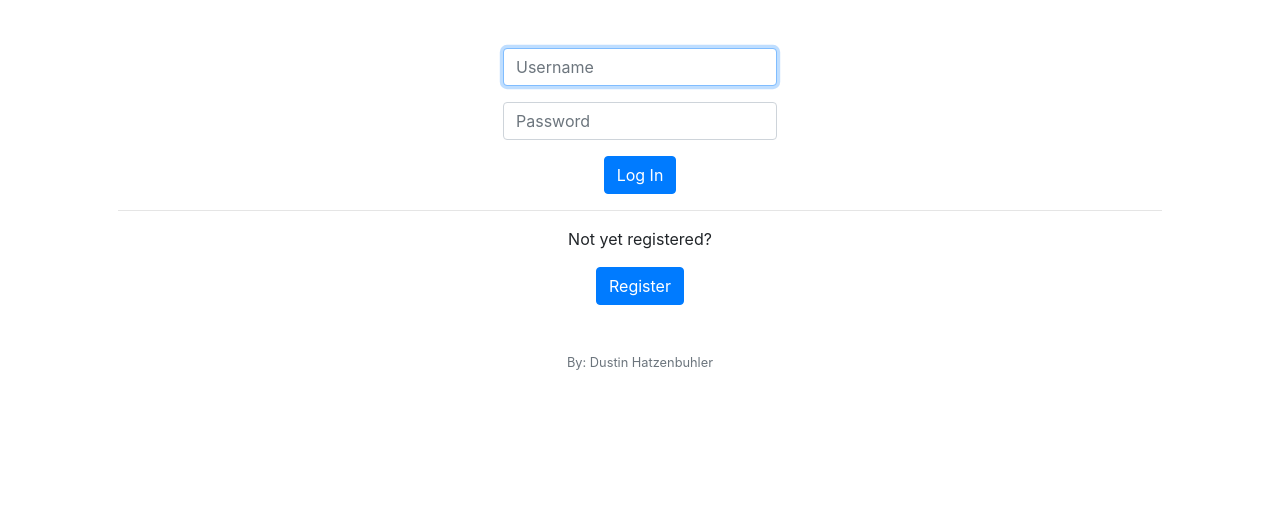
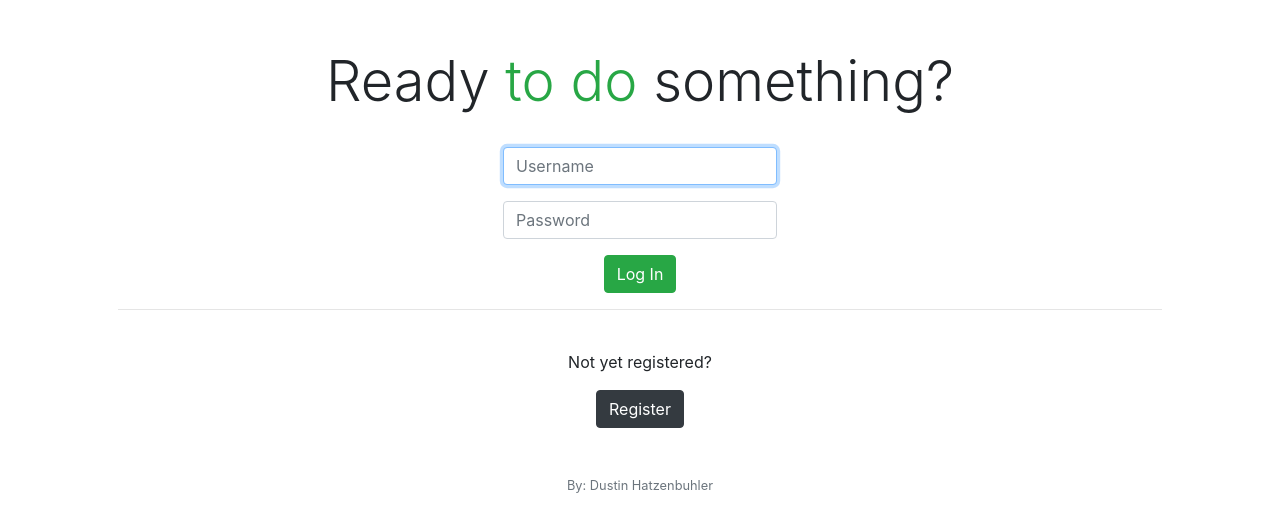
Before and after one commit to DustyHatz/CS50projects, a Flask app: page /login in a window 1280 px wide. Shown: the part 76-608 px from the top of the page. Run offline with Flask 2, Linux system fonts and the light colour scheme; some libraries are stand-ins or nearby versions.

Commit message:
add bootstrap error feedback, add header

```diff
--- a/final/todo/templates/login.html
+++ b/final/todo/templates/login.html
@@ -5,16 +5,25 @@
 {% endblock %}
 
 {% block main %}
-    <form action="/login" method="post">
+    <h1 class="display-4">Ready <span class="text-success">to do</span> something?</h1>
+        <br>
+    <form action="/login" method="post" class="needs-validation" novalidate>
         <div class="form-group">
-            <input autocomplete="off" autofocus class="form-control" name="username" placeholder="Username" type="text">
+            <input autocomplete="off" autofocus class="form-control" id="validationDefault02" name="username" placeholder="Username" type="text" required>
+            <div class="invalid-feedback">
+                Please enter a username
+            </div>
         </div>
         <div class="form-group">
-            <input class="form-control" name="password" placeholder="Password" type="password">
+            <input class="form-control" name="password" placeholder="Password" type="password" required>
+            <div class="invalid-feedback">
+                Please enter a password
+            </div>
         </div>
-        <button class="btn btn-primary" type="submit">Log In</button>
+        <button class="btn btn-success" type="submit">Log In</button>
     </form>
     <hr>
+    <br>
     <p>Not yet registered?</p>
-    <a href="/register"><button class="btn btn-primary">Register</button></a>
+    <a href="/register"><button class="btn btn-dark">Register</button></a>
 {% endblock %}
```
